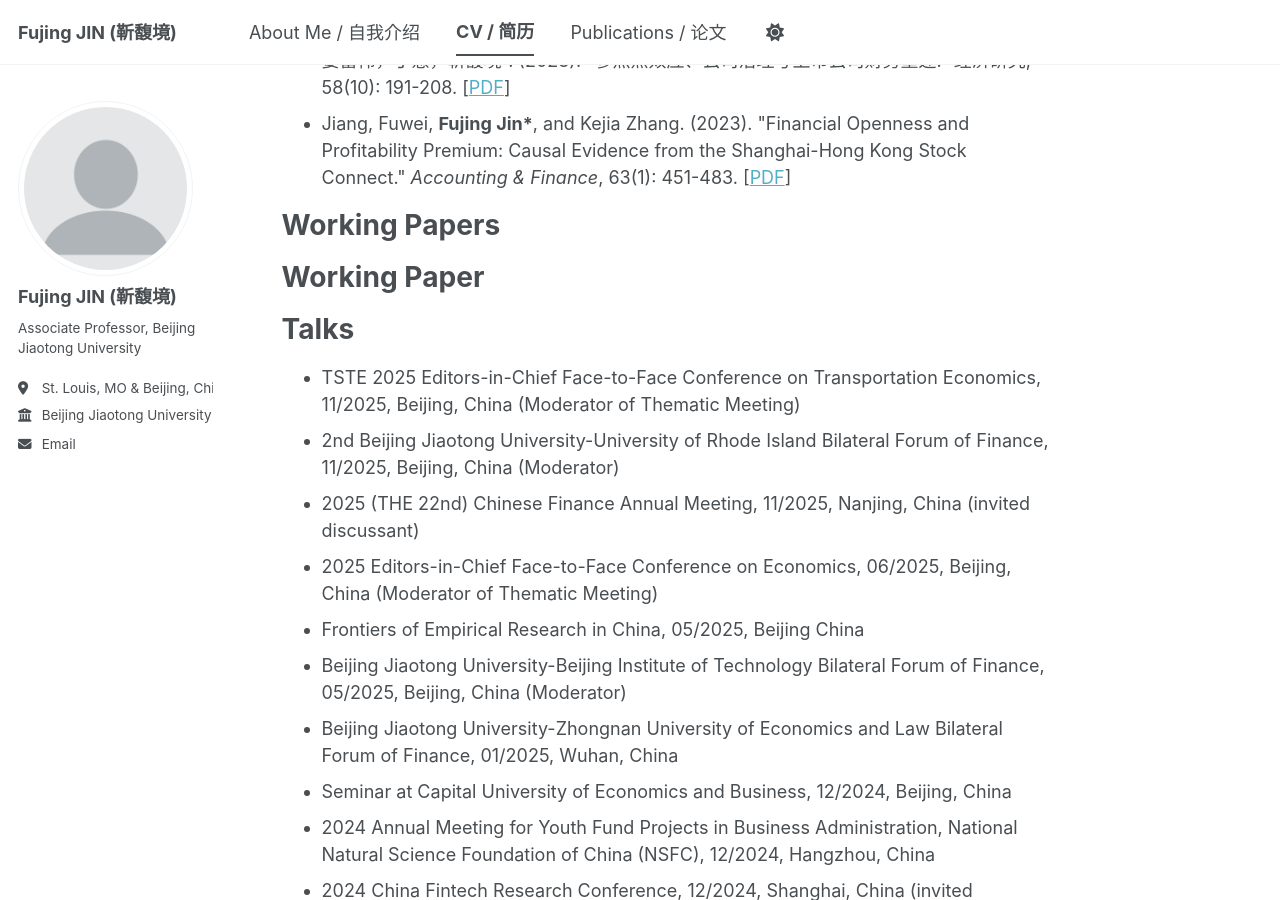
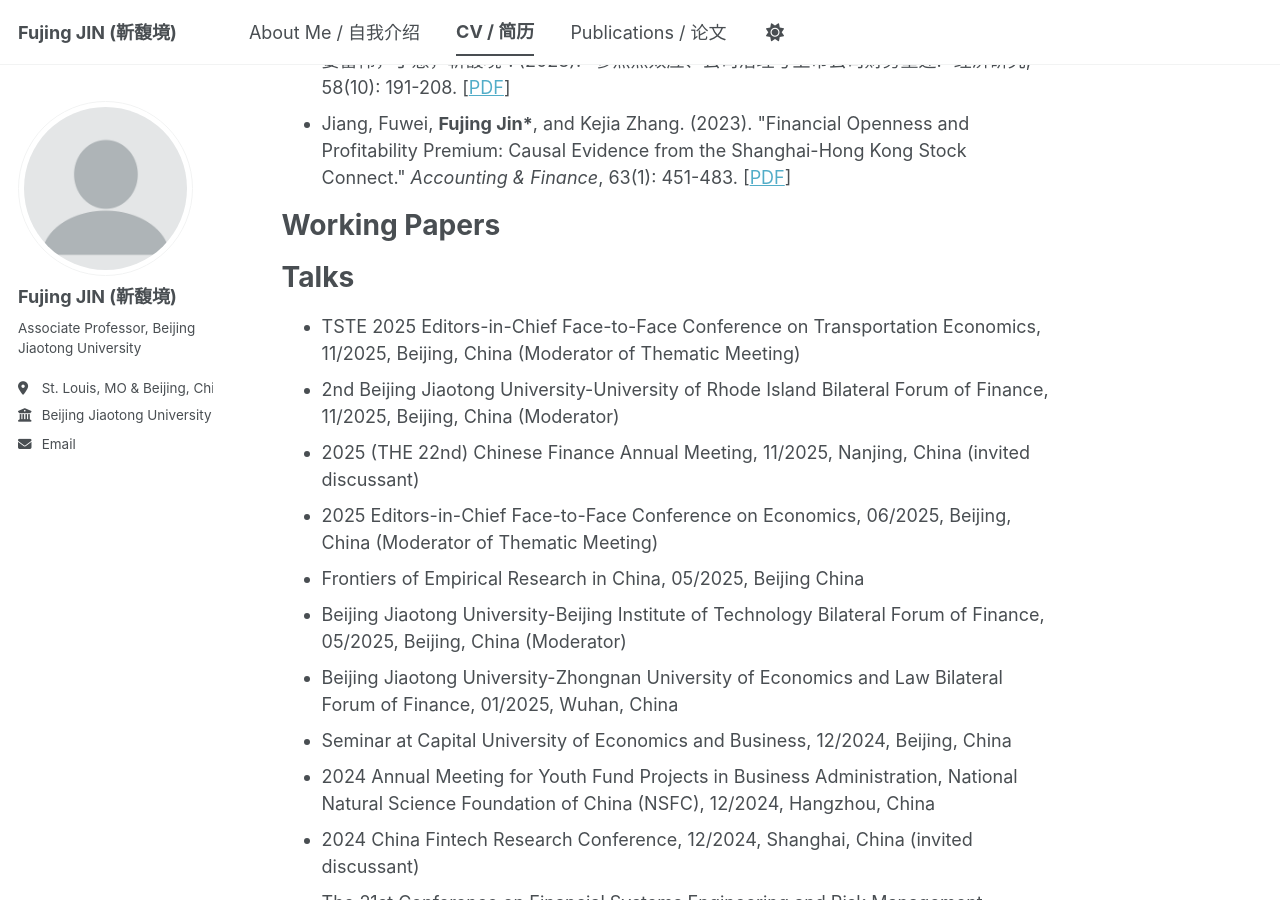
Before and after one commit to Fujing-JIN/Fujing-JIN.github.io, a Jekyll site: the page built from _pages/cv.md, in a window 1280 px wide and 900 px high, scrolled down 1170 px. Built offline with Jekyll 4.4.1, drawn with Linux system fonts in a browser that asks for light colours; a script bundle is joined from its source files by our own code; library files that are not in the unit come from our copies.

Commit message:
Update cv.md

```diff
--- a/_pages/cv.md
+++ b/_pages/cv.md
@@ -75,15 +75,6 @@ Working Papers
   {% endfor %}
 </ul>
 
-Working Paper
-======
-<ul>
-  {% assign working_papers = site.publications | where: "category", "working-paper" %}
-  {% for post in working_papers reversed %}
-    {% include archive-single-cv.html %}
-  {% endfor %}
-</ul>
-
 Talks
 ======
 * TSTE 2025 Editors-in-Chief Face-to-Face Conference on Transportation Economics, 11/2025, Beijing, China (Moderator of Thematic Meeting)
```
